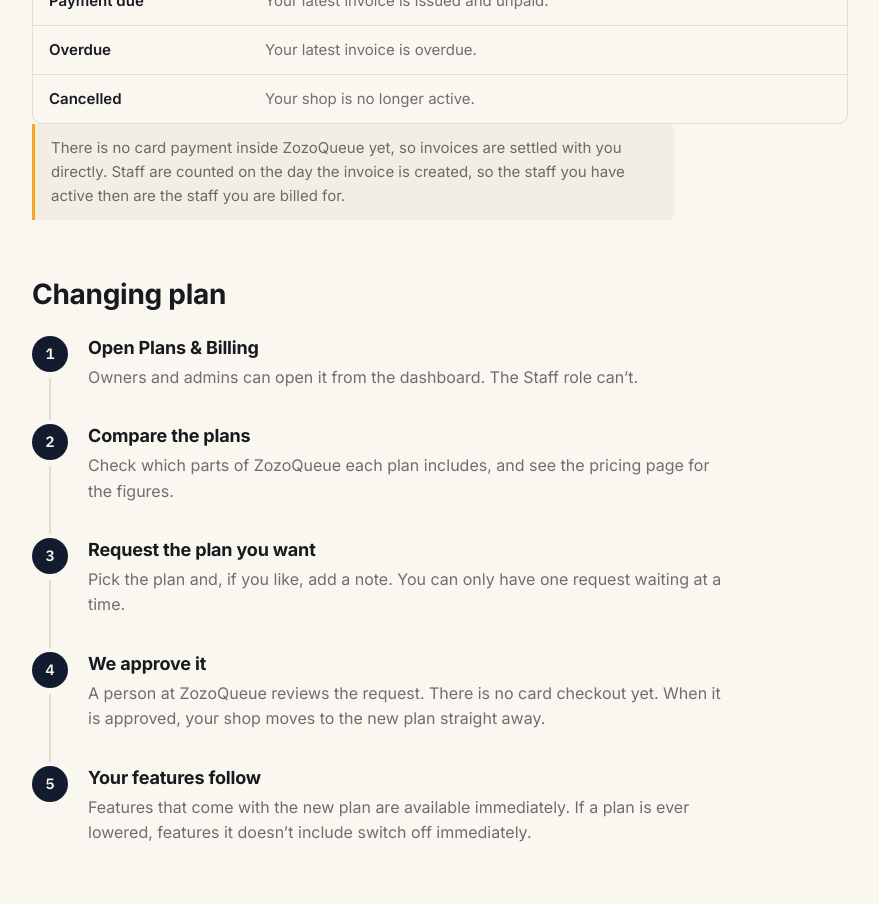
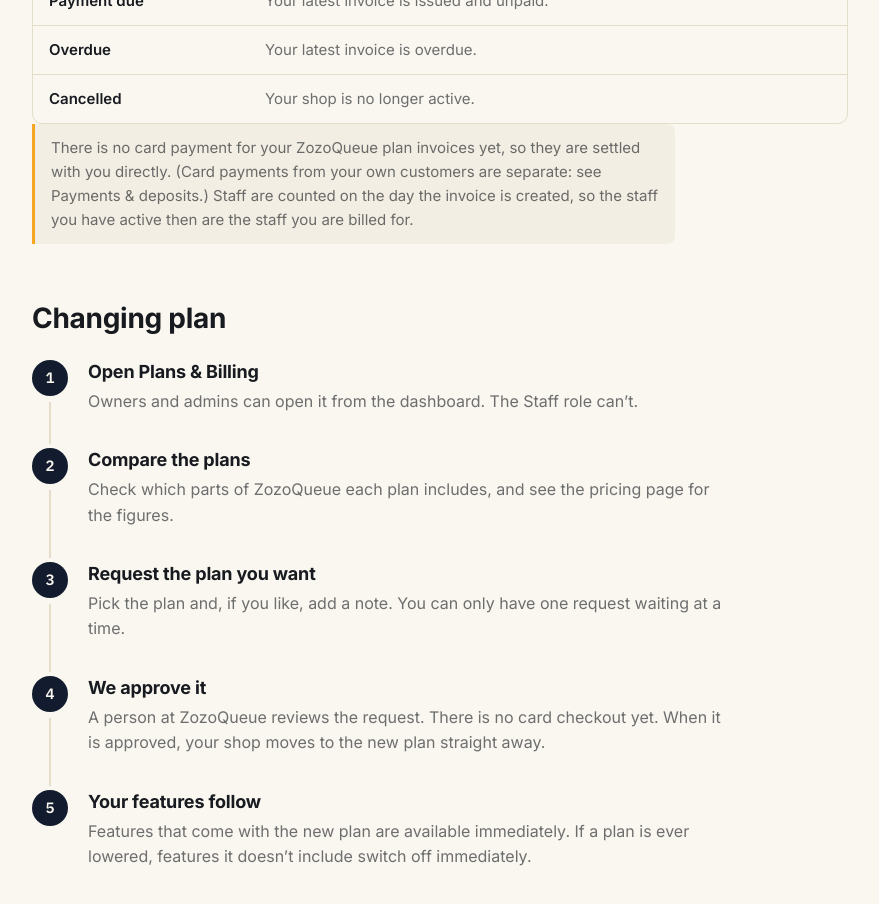
Before and after one commit to mziwonkekabuyaphi/system, a Next.js app: page /demo/docs/billing in a window 1280 px wide. Shown: the part 4240-5144 px from the top of the page, without its empty margins (324-1203 px from the left). Built offline with nearby package versions, Linux system fonts and the light colour scheme.

Commit message:
Add files via upload

```diff
--- a/app/demo/docs/billing/page.tsx
+++ b/app/demo/docs/billing/page.tsx
@@ -219,7 +219,7 @@ export default function BillingPage() {
         <p>Plans &amp; Billing also shows one overall status, worked out from your plan and your latest invoice.</p>
         <Table head={["Status", "Meaning"]} rows={BILLING_STATUS} />
         <p className={styles.note}>
-          There is no card payment inside ZozoQueue yet, so invoices are settled with you directly. Staff are counted on
+          There is no card payment for your ZozoQueue plan invoices yet, so they are settled with you directly. (Card payments from your own customers are separate: see Payments & deposits.) Staff are counted on
           the day the invoice is created, so the staff you have active then are the staff you are billed for.
         </p>
       </div>
```
